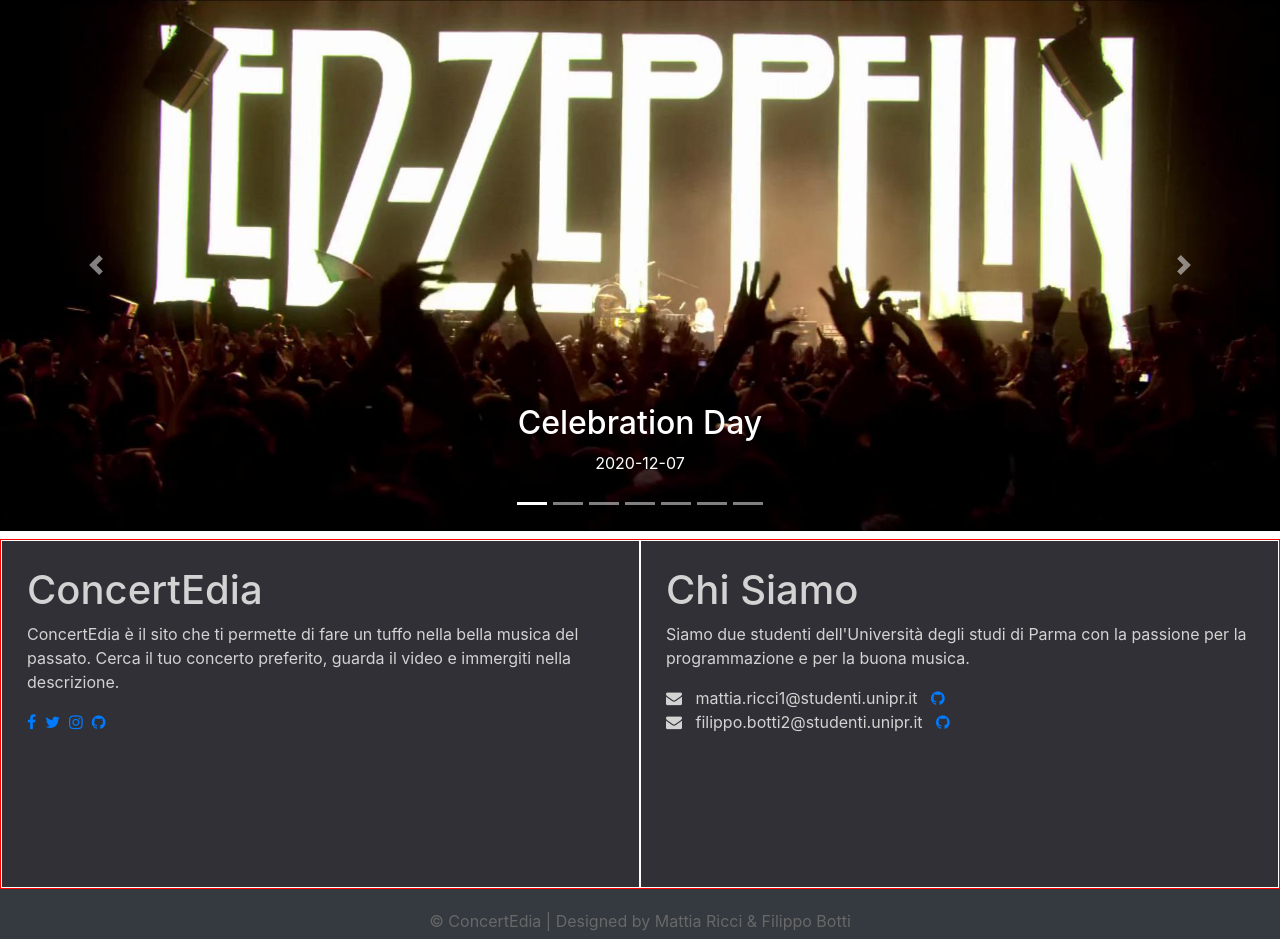
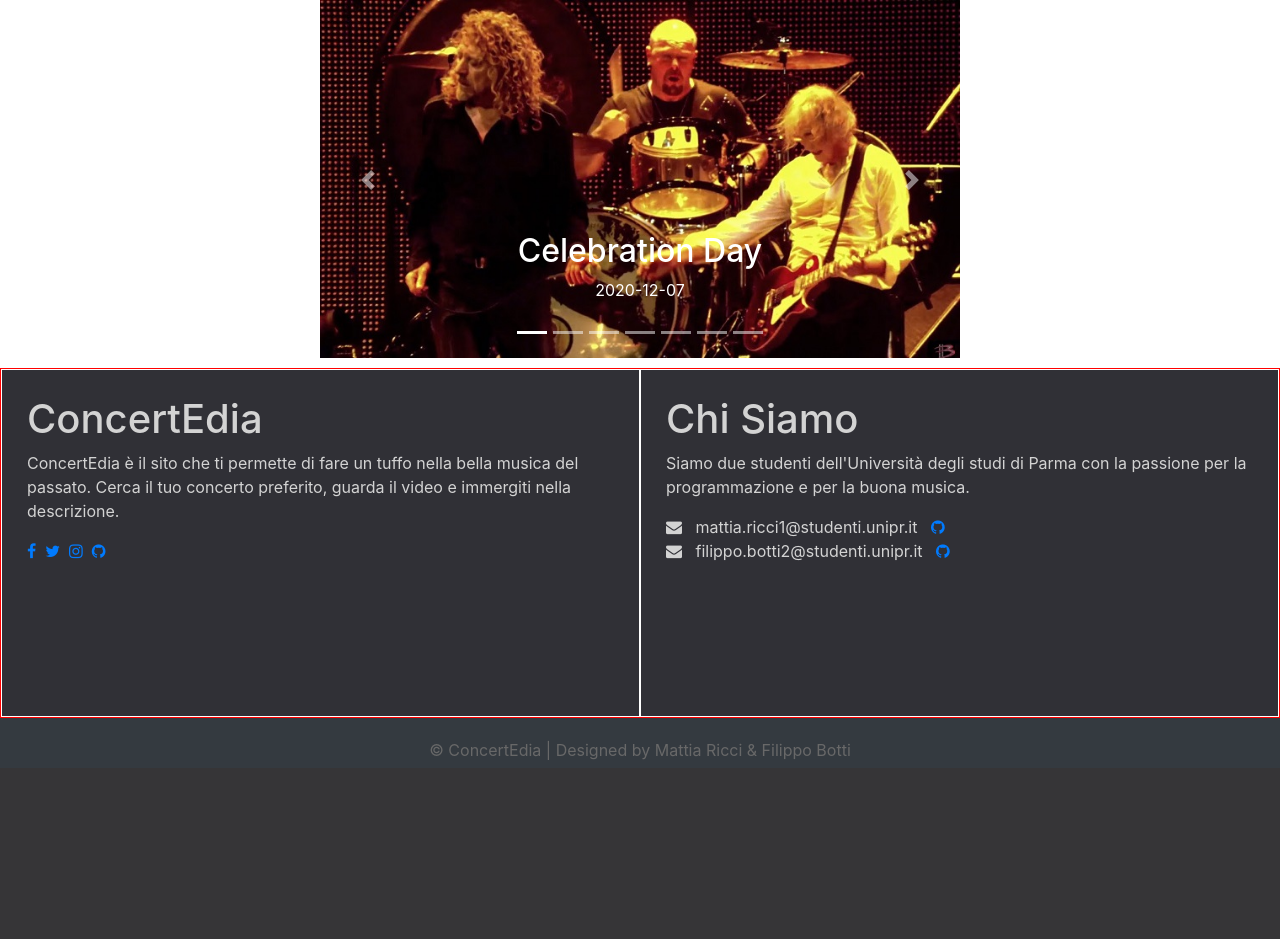
Before and after one commit to tiaringhio/ConcertEdia, a PHP site: page /concerti.php in a window 1280 px wide. Shown: the part 56-995 px from the top of the page. After the commit the page ends 816 px from the top, so only its background shows below. Run offline with PHP 8.4, Linux system fonts and the light colour scheme; data comes from the database, SQL or seed files in the repository; some libraries are stand-ins or nearby versions.

Commit message:
Set carousel dimension

```diff
--- a/css/style.css
+++ b/css/style.css
@@ -46,6 +46,10 @@ body {
     text-transform: uppercase;
 }
 
+.carousel {
+    width:640px;
+    height:360px;
+  }
 
 .img-container {
     text-align: center;
```
Also changed, not shown: immagini/concerti/celebration_day.jpg.
